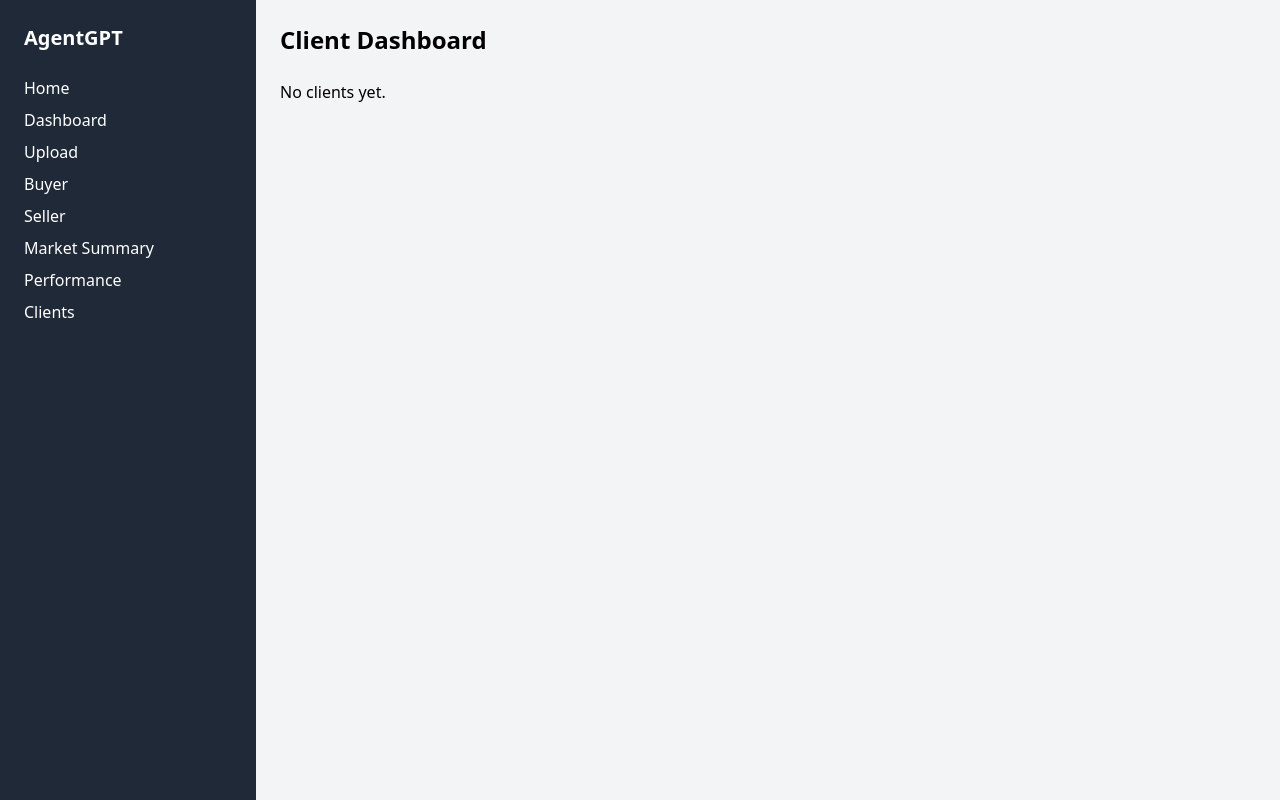
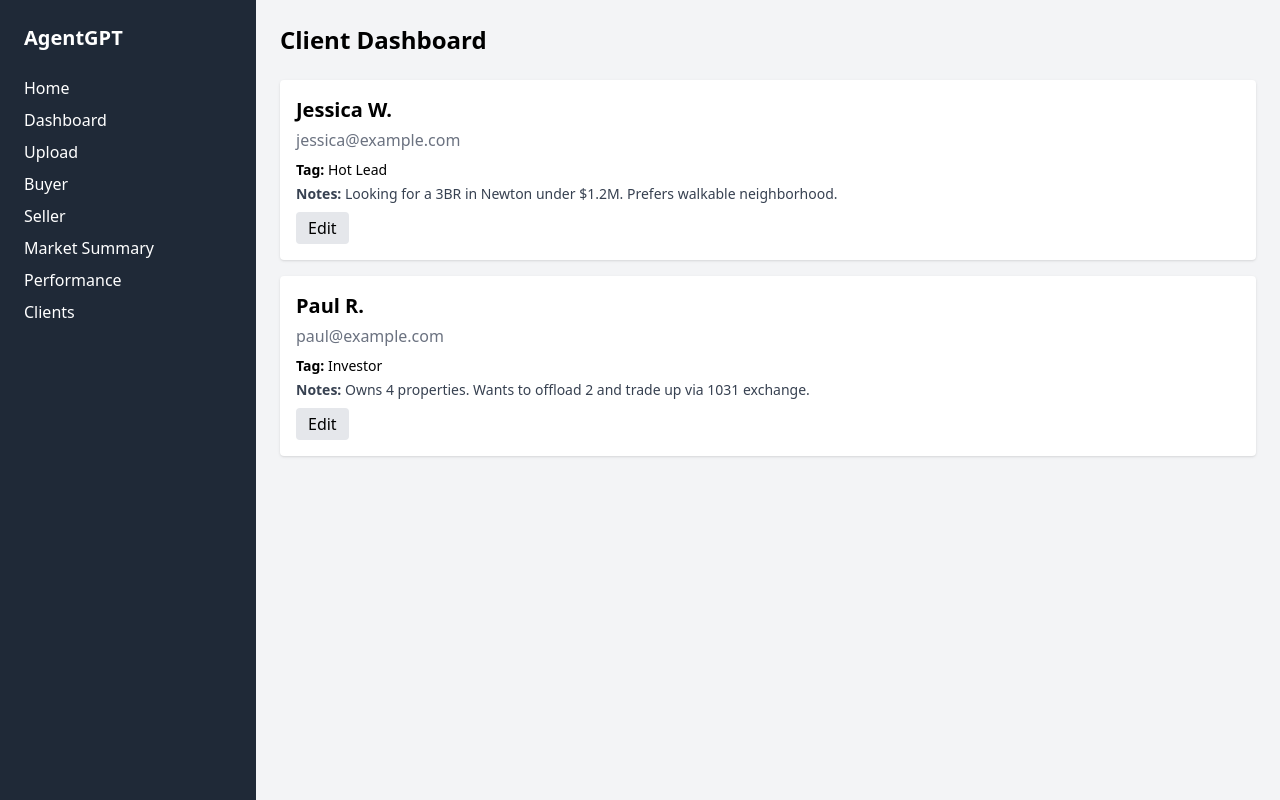
Before and after one commit to malsarraf98/agentgpt-prototype, a Next.js app: page /clients in a window 1280 px wide. Built offline with nearby package versions, Linux system fonts and the light colour scheme.

Commit message:
Update clients.js

```diff
--- a/pages/clients.js
+++ b/pages/clients.js
@@ -1,62 +1,27 @@
-import { useEffect, useState } from "react";
+import ClientCard from '@/components/ClientCard';
 
-export default function Clients() {
-  const [clients, setClients] = useState([]);
+const sampleClients = [
+  {
+    name: 'Jessica W.',
+    email: 'jessica@example.com',
+    tag: 'Hot Lead',
+    notes: 'Looking for a 3BR in Newton under $1.2M. Prefers walkable neighborhood.',
+  },
+  {
+    name: 'Paul R.',
+    email: 'paul@example.com',
+    tag: 'Investor',
+    notes: 'Owns 4 properties. Wants to offload 2 and trade up via 1031 exchange.',
+  },
+];
 
-  useEffect(() => {
-    const stored = JSON.parse(localStorage.getItem("agentgpt-crm")) || [];
-    setClients(stored);
-  }, []);
-
+export default function ClientsPage() {
   return (
     <div>
       <h1 className="text-2xl font-bold mb-6">Client Dashboard</h1>
-      {clients.length === 0 ? (
-        <p>No clients yet.</p>
-      ) : (
-        clients.map((client) => (
-          <div key={client.name} className="mb-8 bg-white p-6 rounded shadow">
-            <h2 className="text-xl font-semibold mb-2">{client.name}</h2>
-            <p className="mb-1 text-sm text-gray-600">
-              {client.type === "buyer"
-                ? `Buyer • Budget: ${client.budget} • Area: ${client.zip}`
-                : `Seller • Property: ${client.property} • Goal: ${client.goal}`}
-            </p>
-
-            {client.nextStep && (
-              <div className="mt-2 p-3 border border-blue-200 bg-blue-50 rounded">
-                <p className="text-sm font-medium text-blue-800">Next Step:</p>
-                <p className="text-blue-900">{client.nextStep}</p>
-                {client.dueDate && (
-                  <p className="text-xs text-blue-600 mt-1">
-                    Due: {client.dueDate}
-                  </p>
-                )}
-              </div>
-            )}
-
-            {client.history && client.history.length > 0 && (
-              <div className="mt-4">
-                <h3 className="font-semibold mb-2">Meeting History:</h3>
-                <ul className="space-y-2">
-                  {client.history.map((entry, index) => (
-                    <li key={index} className="bg-gray-100 p-3 rounded">
-                      <p className="text-sm mb-1">🗓️ {entry.date}</p>
-                      <p className="text-gray-700 text-sm">{entry.summary}</p>
-                      {entry.nextStep && (
-                        <p className="text-sm text-gray-600 mt-1">
-                          Next Step: {entry.nextStep}
-                          {entry.dueDate ? ` (Due: ${entry.dueDate})` : ""}
-                        </p>
-                      )}
-                    </li>
-                  ))}
-                </ul>
-              </div>
-            )}
-          </div>
-        ))
-      )}
+      {sampleClients.map((client, i) => (
+        <ClientCard key={i} client={client} />
+      ))}
     </div>
   );
 }
```
